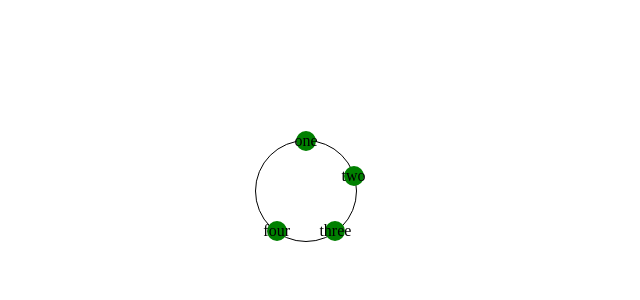
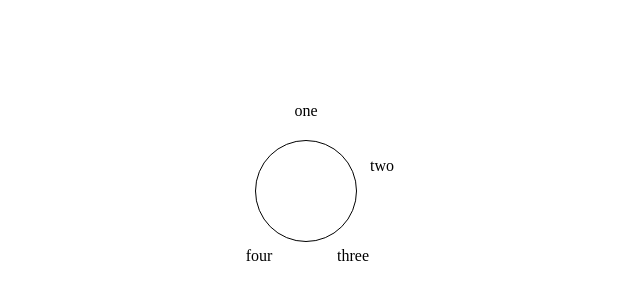
Before and after one commit to juliantheberge/wheelie, a React (Create React App) app: page / in a window 1280 px wide. Shown: the part 210-510 px from the top of the page, without its empty margins (335-975 px from the left). Built offline with nearby package versions, Linux system fonts and the light colour scheme.

Commit message:
added getCoordinates

```diff
--- a/src/math/index.ts
+++ b/src/math/index.ts
@@ -7,8 +7,6 @@ import * as W from '../wheel'
  */
 
 const TOTAL = Math.PI * 2;
-const sq = (base: number) => Math.pow(base, 2);
-const rt = (number: number) => Math.sqrt(number);
 
 export function getCoords(max: number, items: W.Item[], radius: number) {
     if (items.length > max || max > 360)
@@ -48,10 +46,13 @@ function slices(max: number, items: W.Item[], radius: number) {
 
 
 // not sure if I will need these
-function calcY(x: number, r: number) {
-    return rt(sq(r) - sq(x));
-}
+// function calcY(x: number, r: number) {
+//     return rt(sq(r) - sq(x));
+// }
 
-function calcX(y: number, r: number) {
-    return rt(sq(r) - sq(y));
-}
+// function calcX(y: number, r: number) {
+//     return rt(sq(r) - sq(y));
+// }
+
+// const sq = (base: number) => Math.pow(base, 2);
+// const rt = (number: number) => Math.sqrt(number);
--- a/src/wheel.tsx
+++ b/src/wheel.tsx
@@ -21,6 +21,8 @@ export interface Item {
 export interface WheelProps {
     items: Item[];
     organization: string;
+    // unit: string
+    // clockwise: boolean;
 }
 
 interface WheelState {
@@ -43,22 +45,18 @@ export class Wheel extends React.Component<WheelProps, WheelState> {
 
     organize() {
         if (this.props.organization === "opposite") {
-            return this.opposite()
+            return this.stacking()
         } else {
             this.error("stacking organization not supported yet")
         }
     }
 
-    opposite() {
-        let sliceStyle = {
-            border: "1px solid pink"
-        };
+    // maybe this isn't where this should happen
 
-        console.log(M.getCoords(5, this.props.items, 50));
-
-        let items = M.getCoords(5, this.props.items, 50)
+    stacking() {
+        let items = M.getCoords(5, this.props.items, 80)
         let slices = (items || []).map((item: Item, index: number) => {
-            return <MenuItem item = {item} index = {index}/>
+            return <MenuItem key={index*Math.random()} item = {item} index = {index}/>
         })
 
 
@@ -112,67 +110,64 @@ interface MenuItemProps {
 
 function MenuItem(props: MenuItemProps) {
     let width = new Dimension(20);
-    let height = new Dimension(20)
+    let height = new Dimension(20);
     let sliceStyle = {
         position: "absolute",
-        background: "green",
+        background: "",
         display:"flex",
         justifyContent: "center",
         alignItems: "center",
         width: width.px(),
         height: height.px(),
         borderRadius: "100%"
-    }
+    };
 
-    // what does this do again?
-    // let withCentering = generateAbsoluteCenter(sliceStyle, width, height)
-
-    let withPosition = Object.assign(
-        sliceStyle, {
-            top: `${-1 * props.item.y}px`,
-            left: `${props.item.x}px`
-        }
-    )
-    // let withPosition = Object.assign(
-    //     sliceStyle, rotePosition(props.index)
-    // )
+    let withPosition = { ...sliceStyle, ...genCoordinates(props.item.x, props.item.y)} as React.CSSProperties
 
     return <div key={props.index + Math.random()} style = {withPosition}>{props.item.name}</div>
 }
 
 
+// opts will have to move all the way up to the props
+interface CoordOpts {
+    clockwise?: boolean;
+    unit?: string;
+}
 
-function generateAbsoluteCenter(styles: React.CSSProperties, width: Dimension, height: Dimension) {
-    let horizontalAlign = {
-        left: "50%",
-        marginLeft: Dimension.px(width.neg()/2),
+interface MathCoords {
+    x: Dimension;
+    y: Dimension;
+    [k: string] : Dimension; // why does typescript always demand this?
+}
+
+interface StyleCoords {
+    left: string;
+    top: string;
+}
+
+// maybe we get another class to consume Dimension called Cörd?
+
+function genCoordinates(x: number, y: number, opts?: CoordOpts) : StyleCoords {
+    let base: MathCoords = {
+        x: new Dimension(x),
+        y: new Dimension(y)
     }
 
-    let verticalAlign = {
-        top: "50%",
-        marginTop: Dimension.px(height.neg()/2)
+    if (opts && !opts.clockwise) {
+        return {
+            left: Dimension.px(base.x.neg()),
+            top: Dimension.px(base.y.neg())
+        }
     }
 
-    return Object.assign(styles, horizontalAlign, verticalAlign)
-}
-
-// this should be phased out asap, was just to understand what the math needed
-
-function rotePosition(index: number) {
-    console.log('rote position', index)
-    switch(index) {
-        case 0:
-            return { top: "-50px" }
-        case 1:
-            return { top: "50px" }
-        case 2:
-            return { top: "50px" }
-        default:
-            return { top: 'hopefully this throws' }
+    return {
+        left: Dimension.px(base.x.v()),
+        top: Dimension.px(base.y.neg())
     }
 }
 
 
+// also not sure if this will be needed
 class Dimension {
     length: number;
 
@@ -184,7 +179,7 @@ class Dimension {
         return length.toString() + "px";
     }
 
-    px() {
+    px(){
         return this.length.toString() + "px";
     }
 
@@ -196,3 +191,19 @@ class Dimension {
         return this.length;
     }
 }
+
+// not sure if this will be needed
+
+// function generateAbsoluteCenter(styles: React.CSSProperties, width: Dimension, height: Dimension) {
+//     let horizontalAlign = {
+//         left: "50%",
+//         marginLeft: Dimension.px(width.neg()/2),
+//     }
+
+//     let verticalAlign = {
+//         top: "50%",
+//         marginTop: Dimension.px(height.neg()/2)
+//     }
+
+//     return Object.assign(styles, horizontalAlign, verticalAlign)
+// }
```
